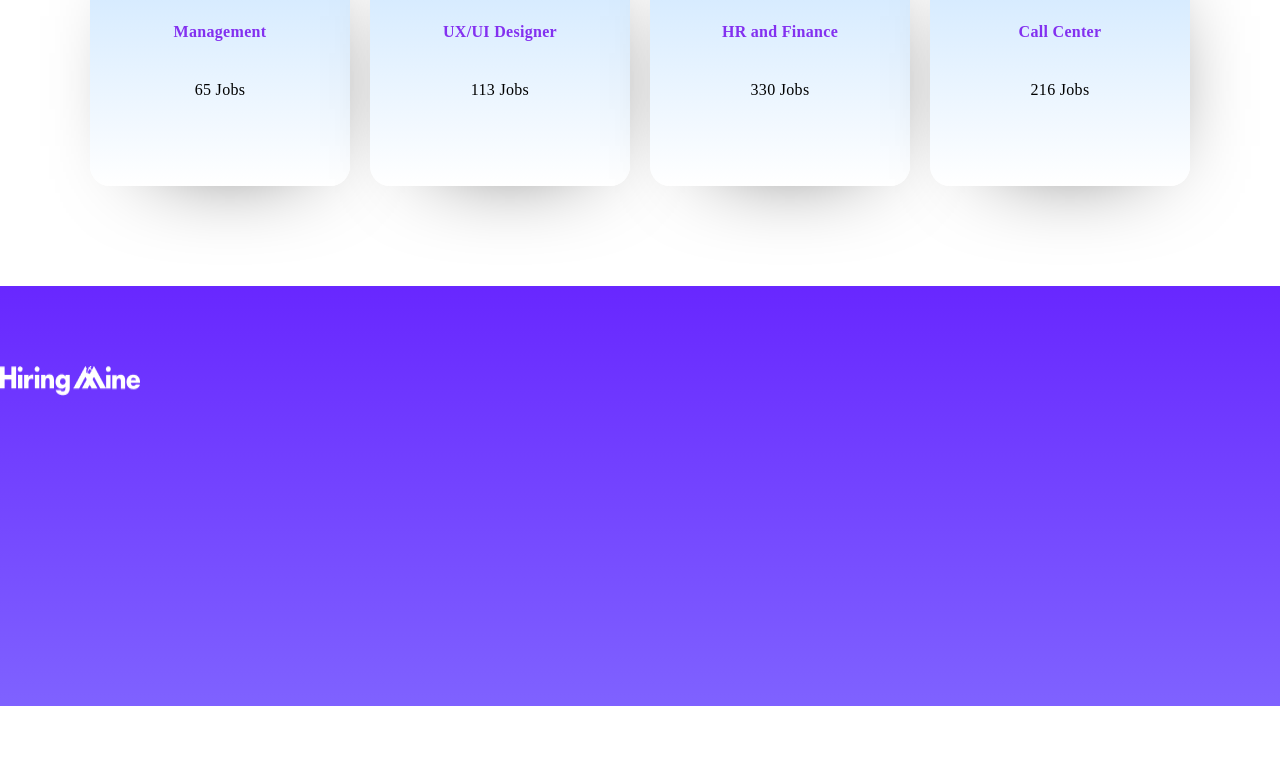
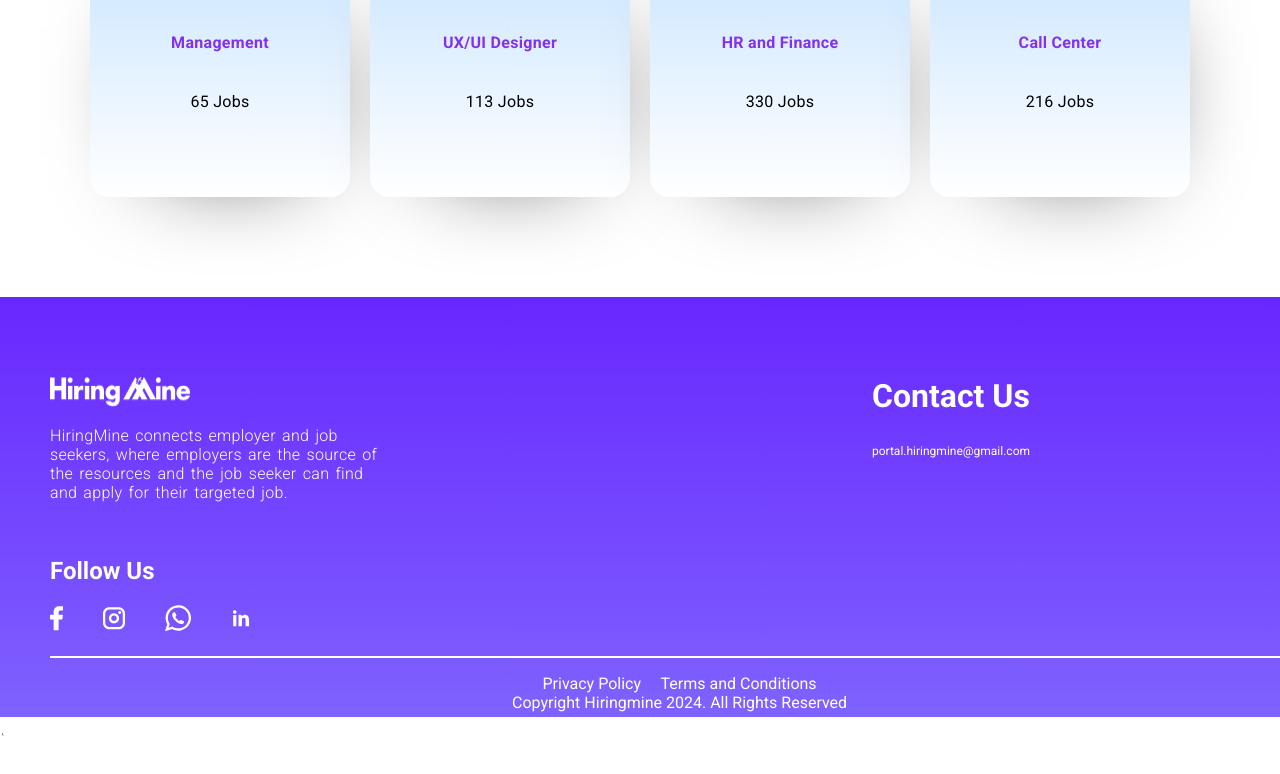
Before and after one commit to Sibghat776/Hiring-Mine-Clone, a plain HTML site: page index.html in a window 1280 px wide. Shown: the part 2765-3539 px from the top of the page. After the commit the page ends 3501 px from the top, so only its background shows below. Drawn offline with Linux system fonts and the light colour scheme.

Commit message:
Website clonned...

```diff
--- a/index.html
+++ b/index.html
@@ -211,10 +211,39 @@
         <div class="lastarea">
             <div class="logo-image">
                 <img src="./Assests/white-logo-Hiring-Mine.png" height="30px" width="140px" alt="">
+                <div class="footpara">
+                    <p>HiringMine connects employer and job seekers, where employers are the source of the resources and
+                        the job seeker can find and apply for their targeted job.</p>
+                </div>
+            </div>
+            <div class="follow">
+                <h1>Follow Us</h1>
+            </div>
+            <div class="social-media">
+                <div class="facebook"><a href="https://www.facebook.com/HiringMine" target="_blank"><img
+                            src="./Assests/FacebookIcon.svg" alt=""></a></div>
+                <div class="instagram"><a href="https://www.instagram.com/hiring_mine/" target="_blank"><img
+                            src="./Assests/IstagramIcon.svg" alt=""></a></div>
+                <div class="whatsapp"><a href="https://www.facebook.com/HiringMine" target="_blank"><img
+                            src="./Assests/WhatsAppIcon.svg" alt=""></a></div>
+                <div class="linkdin"><a href="https://www.instagram.com/hiring_mine/" target="_blank"><img
+                            src="./Assests/LinkedinIcon.svg" alt=""></a></div>
+            </div>
+            <div class="contact">
+                <h1>Contact Us</h1>
+                <p><a href="mailto:portal.hiringmine@gmail.com">portal.hiringmine@gmail.com</a></p>
+            </div>
+            <div class="border"></div>
+            <div class="last">
+                <div class="privacy">
+                    <p>Privacy Policy &nbsp;&nbsp;&nbsp; Terms and Conditions</p>
+                </div>
+                <div class="conditions">
+                    <p>Copyright Hiringmine 2024. All Rights Reserved</p>
+                </div>
             </div>
         </div>
     </footer>
-    <br><br><br><br><br><br><br><br><br><br><br><br><br><br><br><br><br><br><br><br><br><br><br><br><br><br><br><br><br><br><br><br><br><br><br><br><br><br><br><br><br><br><br><br><br><br><br><br><br><br>
-</body>
+</body>ٖ
 
 </html>
--- a/style.css
+++ b/style.css
@@ -2,7 +2,7 @@
     margin: 0;
     padding: 0;
     box-sizing: border-box;
-    font-family: 'Times New Roman', Times, serif;
+    font-family: "Roboto";
 }
 
 :root {
@@ -285,8 +285,68 @@ button:hover {
     height: 420px;
     margin-top: 100px;
     padding-top: 80px;
+    padding-left: 50px;
+    position: relative;
 }
 
 .logo-image {
+    /* padding-left: 50px; */
+    height: 180px;
+    color: white;
+    width: 330px;
+}
 
+.footpara {
+    height: 38px;
+    font-weight: 100;
+    margin-top: 15px;
+    font-size: 1rem;
+    word-spacing: 2px;
+    letter-spacing: 0.3px;
 }
+
+.footpara p {
+    font-family: "roboto";
+    font-weight: 350;
+}
+.follow h1 {
+    color: white;
+    font-size: 1.5rem;
+}
+
+.social-media {
+    display: flex;
+    align-items: center;
+    margin-top: 20px;
+    gap: 40px;
+}
+
+.border {
+    border-bottom: 2px solid white;
+    margin-top: 20px;
+}
+
+.last {
+    color: white;
+    flex-direction: column;
+    position: absolute;
+    bottom: 5px;
+    text-align: center;
+    left: 40%;
+}
+
+.contact  {
+    color: white;
+    position: absolute;
+    top: 80px;
+    right: 250px;
+}
+.contact p a {
+    color: white;
+    text-decoration: none;
+    margin-top: 25px;
+    font-size: .750rem;
+}
+.contact p {
+    margin-top: 25px;
+}
```
Also changed, not shown: Assests/FacebookIcon.svg (added), Assests/IstagramIcon.svg (added), Assests/LinkedinIcon.svg (added), Assests/WhatsAppIcon.svg (added). Lines whose indentation alone changed are shown as unchanged.
